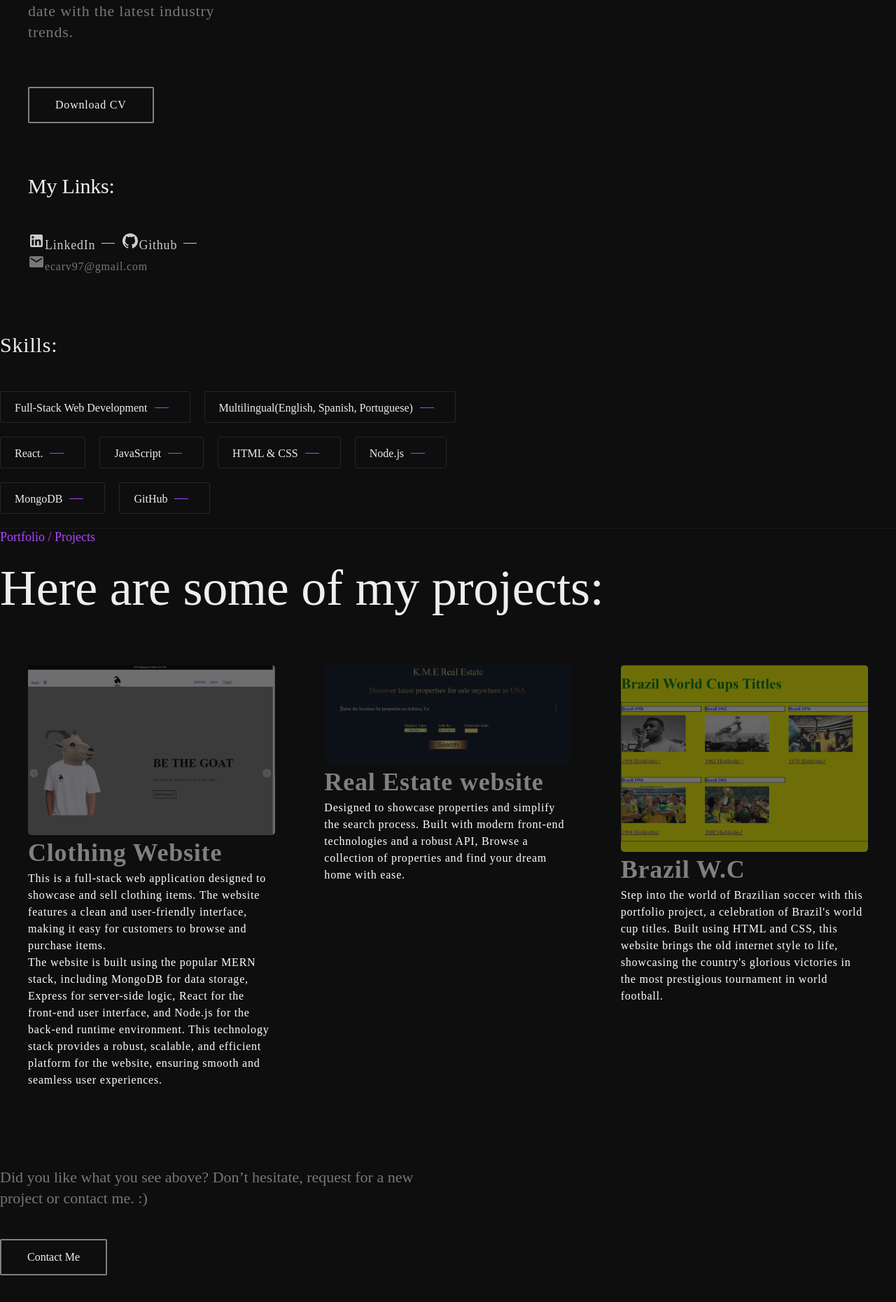
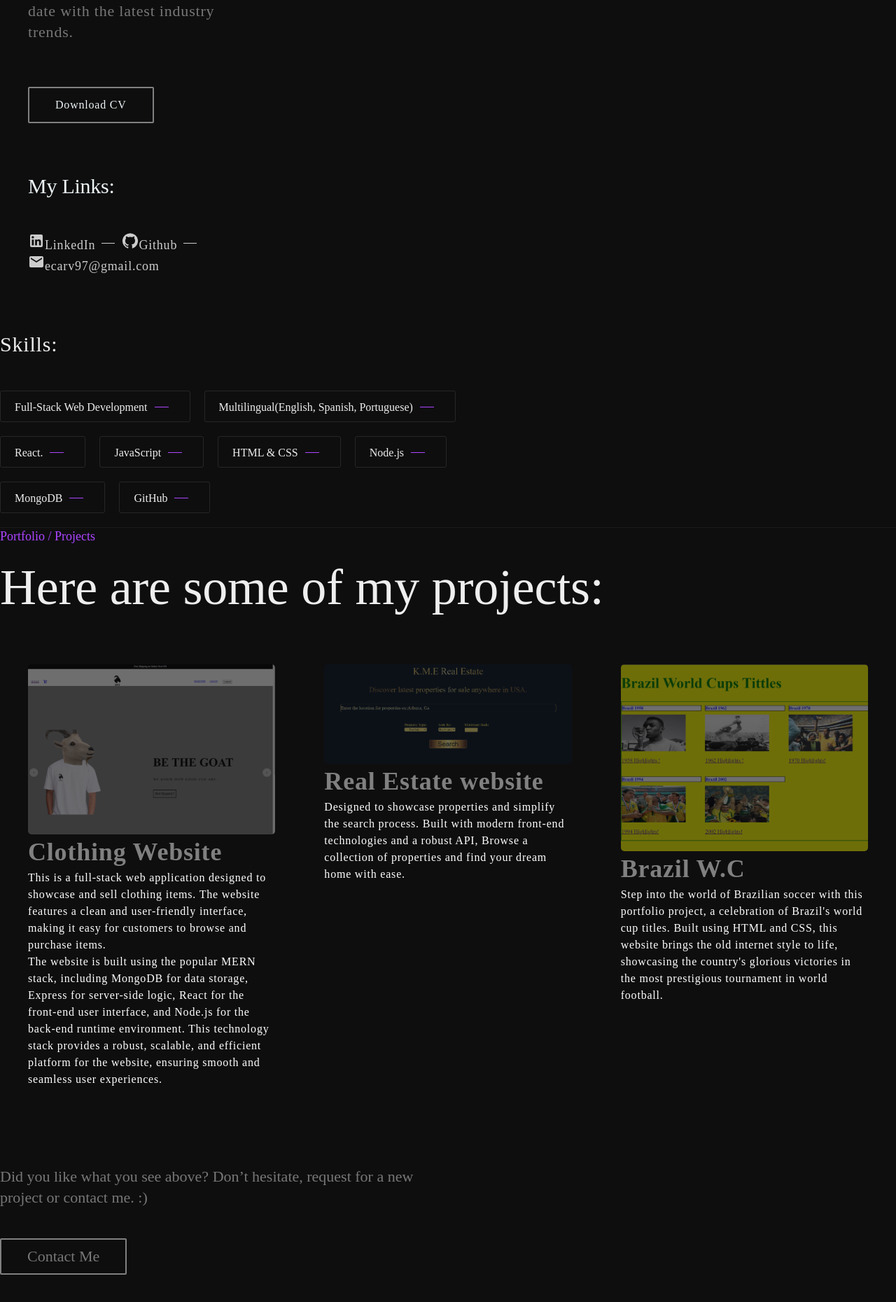
Before and after one commit to Erickc1602/MyPortfolio, a React (Create React App) app: page / in a window 1280 px wide. Shown: the part 990-2850 px from the top of the page at 70% size. Built offline with nearby package versions, Linux system fonts and the light colour scheme.

Commit message:
resume and contact

```diff
--- a/public/index.html
+++ b/public/index.html
@@ -24,7 +24,7 @@
       work correctly both with client-side routing and a non-root public URL.
       Learn how to configure a non-root public URL by running `npm run build`.
     -->
-    <title>React App</title>
+    <title>Erick De Carvalho Portfolio</title>
   </head>
   <body>
     <noscript>You need to enable JavaScript to run this app.</noscript>
--- a/src/components/AboutMe.jsx
+++ b/src/components/AboutMe.jsx
@@ -42,7 +42,7 @@
                   </div>
                   <div class="about_btn">
                     <a
-                      href="https://drive.google.com/file/d/1C92-Mg8QG8yvk_h0Y_oi-Y2GY7KHfHzA/view?usp=sharing"
+                      href="https://drive.google.com/file/d/1y2upjQHF9KBpzM6iLUvniRnUotps7xE3/view"
                       class="awilo_fn_main_button"
                     >
                       <span>Download CV</span>
@@ -65,8 +65,10 @@
                         </Link>
                       </li>
                       <li>
-                        <MailIcon />
-                        ecarv97@gmail.com
+                        <a href="mailto:ecarv97@gmail.com">
+                          <MailIcon />
+                          ecarv97@gmail.com
+                        </a>
                       </li>
                     </ul>
                   </div>
--- a/src/components/Portfolio.jsx
+++ b/src/components/Portfolio.jsx
@@ -173,12 +173,12 @@
           Did you like what you see above? Don’t hesitate, request for a new
           project or contact me. :)
         </p>
-        <p class="btn">
-          <a href="#contact" class="awilo_fn_main_button">
+        <a href="mailto:ecarv97@gmail.com" class="awilo_fn_main_button">
+          <p class="btn">
             <span>Contact Me</span>
             <span>Contact Me</span>
-          </a>
-        </p>
+          </p>
+        </a>
       </div>
     </>
   );
```
